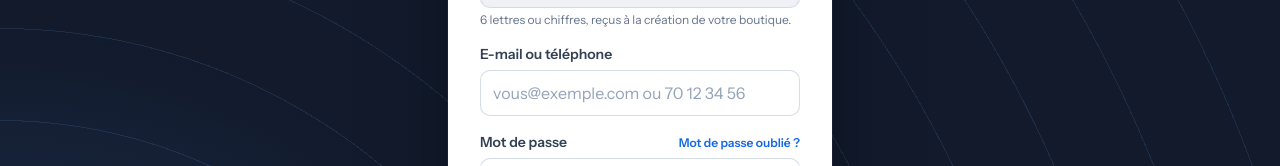
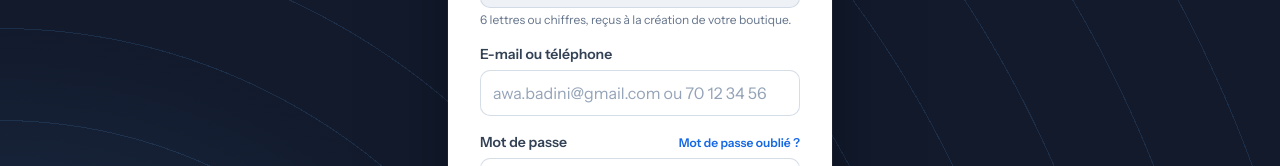
Before and after one commit to ShuyahBF/telecom-boutique, a React (Vite) app in the folder frontend/: page /connexion in a window 1280 px wide. Shown: the part 332-498 px from the top of the page. Built offline with nearby package versions, Linux system fonts and the light colour scheme; no server answers.

Commit message:
Exemples locaux (BADINI Awa, e-mail Gmail) dans les champs nom et e-mail encore anciens (règle 13)

```diff
--- a/frontend/src/pages/Connexion.jsx
+++ b/frontend/src/pages/Connexion.jsx
@@ -120,7 +120,7 @@ export default function Connexion() {
         {/* Un seul champ : l'e-mail OU le numéro de téléphone (beaucoup n'ont pas d'e-mail) */}
         <div><label className="label" htmlFor="identifiant">{administrateur ? "E-mail" : "E-mail ou téléphone"}</label>
           <input id="identifiant" className="input" type={administrateur ? "email" : "text"} autoComplete="username" required
-            placeholder={administrateur ? "" : "vous@exemple.com ou 70 12 34 56"}
+            placeholder={administrateur ? "" : "awa.badini@gmail.com ou 70 12 34 56"}
             value={identifiant} onChange={(e) => setIdentifiant(e.target.value)} /></div>
         <div>
           <div className="flex items-baseline justify-between">
--- a/frontend/src/pages/MonCompte.jsx
+++ b/frontend/src/pages/MonCompte.jsx
@@ -17,7 +17,7 @@ import VersionApp from "@/components/VersionApp";
 //   - Vérifier : même chose avec la valeur actuelle (prouve qu'elle est à vous).
 //   - Retirer : possible seulement si l'AUTRE identifiant existe et est vérifié.
 const TYPES = {
-  email: { libelle: "E-mail", icone: "✉️", saisie: "vous@exemple.com", type: "email", canal: "par e-mail" },
+  email: { libelle: "E-mail", icone: "✉️", saisie: "awa.badini@gmail.com", type: "email", canal: "par e-mail" },
   telephone: { libelle: "Téléphone (WhatsApp)", icone: "📱", saisie: "70 12 34 56 ou +226 70 12 34 56", type: "tel", canal: "par WhatsApp (ou SMS)" },
 };
 
--- a/frontend/src/pages/MotDePasseOublie.jsx
+++ b/frontend/src/pages/MotDePasseOublie.jsx
@@ -86,7 +86,7 @@ export default function MotDePasseOublie() {
             </div>
             <div>
               <label className="label" htmlFor="identifiant">E-mail ou téléphone de votre compte</label>
-              <input id="identifiant" className="input" required autoComplete="username" placeholder="vous@exemple.com ou 70 12 34 56"
+              <input id="identifiant" className="input" required autoComplete="username" placeholder="awa.badini@gmail.com ou 70 12 34 56"
                 value={identifiant} onChange={(e) => setIdentifiant(e.target.value)} />
             </div>
             {erreur && <p className="rounded-lg bg-red-50 p-2 text-sm text-red-700">{erreur}</p>}
--- a/frontend/src/pages/gestion/_atelier/ParamMessagerie.jsx
+++ b/frontend/src/pages/gestion/_atelier/ParamMessagerie.jsx
@@ -161,7 +161,7 @@ export default function ParamMessagerie() {
         <form onSubmit={tester} className="card space-y-3">
           <h2 className="font-bold">✉️ E-mail de test</h2>
           <p className="text-xs text-gray-500">Enregistrez d'abord vos réglages, puis envoyez-vous un e-mail pour vérifier.</p>
-          <input className="input" type="email" required value={destinataire} onChange={(e) => setDestinataire(e.target.value)} placeholder="adresse@exemple.com" />
+          <input className="input" type="email" required value={destinataire} onChange={(e) => setDestinataire(e.target.value)} placeholder="awa.badini@gmail.com" />
           <button className="btn-outline w-full" disabled={testEnCours}>{testEnCours ? "Envoi en cours…" : "Envoyer un e-mail de test"}</button>
           {test && (
             test.statut === "ENVOYE"
```
